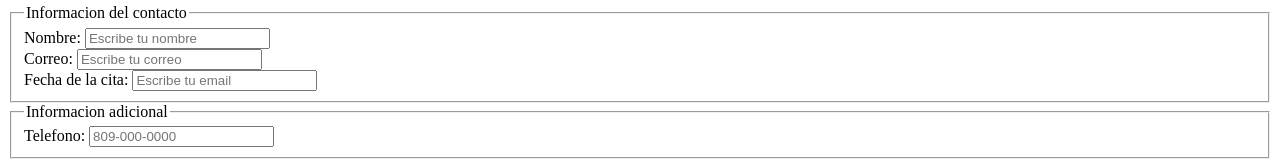
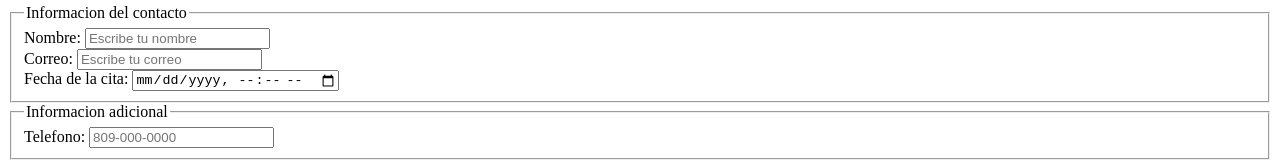
Before and after one commit to BRITO19/Examen, a plain HTML site: page index.html in a window 1280 px wide. Shown: the part 1698-1858 px from the top of the page. Drawn offline with Linux system fonts and the light colour scheme.

Commit message:
Update index.html

```diff
--- a/index.html
+++ b/index.html
@@ -96,7 +96,7 @@
     <div role="contentinfo">
         <label>
             Fecha de la cita:
-            <input type="datetime" placeholder="Escribe tu email" required>
+            <input type="datetime-local" required>
         </label>
     </div>
 </fieldset>
```
